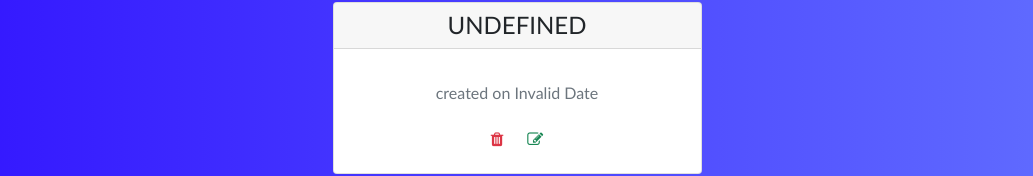
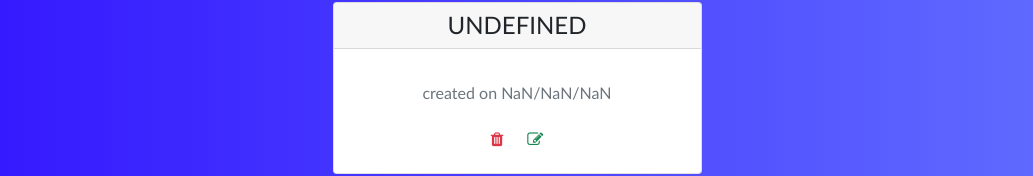
Before and after one commit to dmartin-projects/To-do-app-FARM-frontend, a React (Create React App) app: page / in a window 1280 px wide. Shown: the part 445-621 px from the top of the page, without its empty margins (123-1156 px from the left). Built offline with nearby package versions, Linux system fonts and the light colour scheme; no server answers.

Commit message:
changing dates

```diff
--- a/src/components/Todo.js
+++ b/src/components/Todo.js
@@ -10,10 +10,9 @@ function TodoItem(props) {
   };
 
   let date = new Date(props.todo.created_at);
-  console.log(date);
-  date = date.toLocaleString();
+  let date2 =`${date.getDate()}/${date.getMonth()}/${date.getFullYear()}`
 
-  date = 'created on ' + date
+  date = 'created on ' + date2
 
   if(props.todo.timestamp_updated_at){
       let date = new Date(props.todo.timestamp_updated_at);
```
